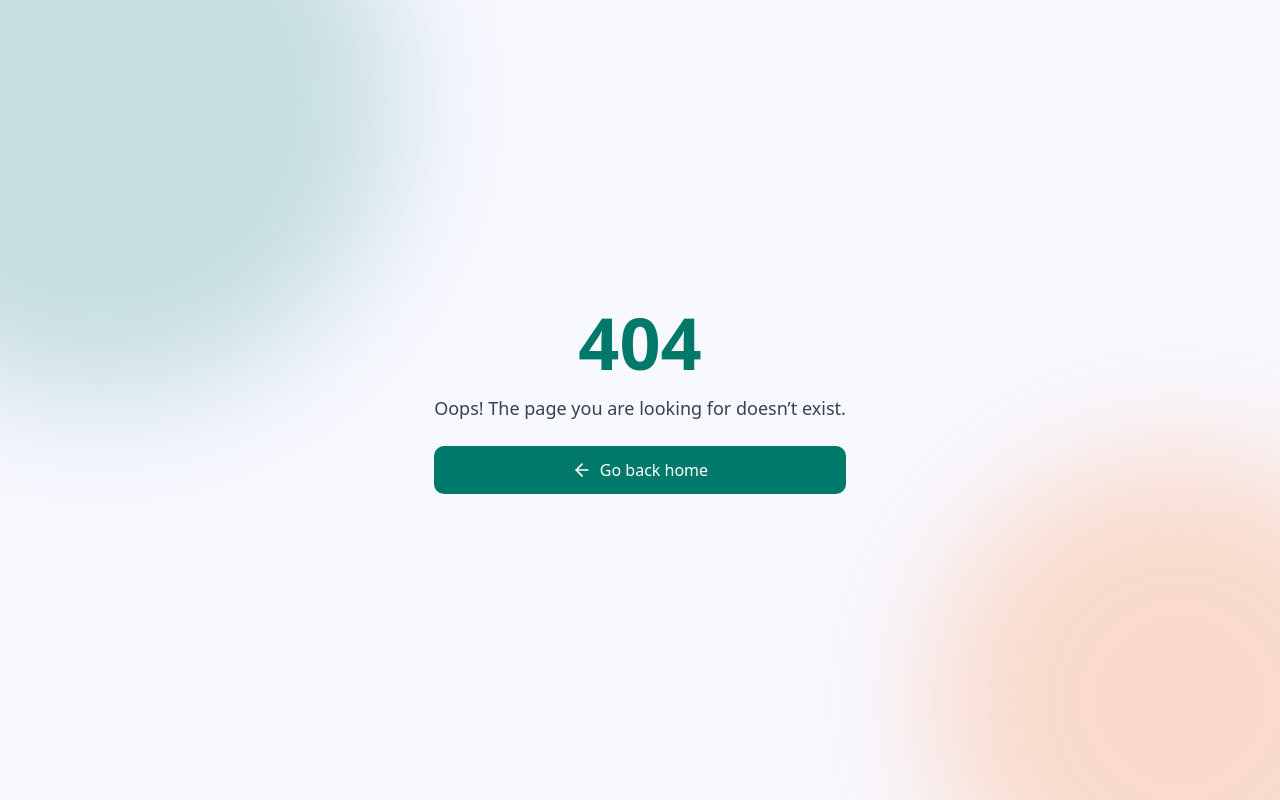
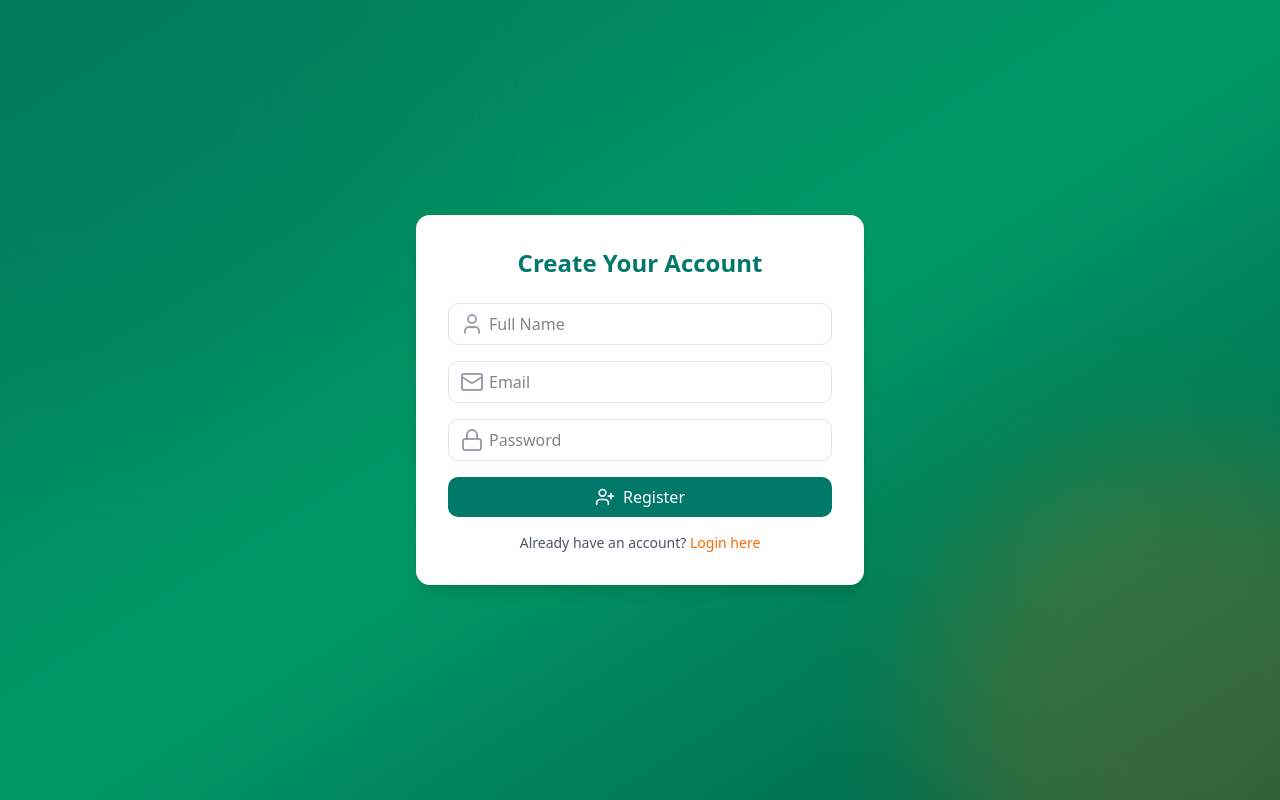
Before and after one commit to liquid-dre/microbank, a Next.js app: page /register in a window 1280 px wide. Before the commit this address had no page. Built offline with nearby package versions, Linux system fonts and the light colour scheme.

Commit message:
feat: Better login page with redirects

```diff
--- a/app/page.tsx
+++ b/app/page.tsx
@@ -1,40 +1,50 @@
-'use client'
+"use client";
 
-import { useState } from 'react'
-import { Mail, Lock, LogIn } from 'lucide-react'
-import { useAuth } from '@/providers/AuthProvider'
-import Link from 'next/link'
+import { useState } from "react";
+import { Mail, Lock, LogIn } from "lucide-react";
+import { useAuth } from "@/providers/AuthProvider";
+import Link from "next/link";
+import { useRouter } from "next/navigation";
 
 export default function LoginPage() {
-  const { login } = useAuth()
-  const [email, setEmail] = useState('')
-  const [password, setPassword] = useState('')
-  const [loading, setLoading] = useState(false)
+	const { login, user } = useAuth();
+	const [email, setEmail] = useState("");
+	const [password, setPassword] = useState("");
+	const [loading, setLoading] = useState(false);
+	const router = useRouter();
 
 	const handleLogin = async (e: React.FormEvent) => {
-    e.preventDefault()
-    setLoading(true)
+		e.preventDefault();
+		setLoading(true);
 		try {
-      await login(email, password)
+			await login(email, password);
+
+			// Redirect based on role
+			if (user?.isAdmin) {
+				router.push("/admin/dashboard");
+			} else {
+				router.push("/dashboard");
+			}
 		} finally {
-      setLoading(false)
+			setLoading(false);
 		}
-  }
+	};
 
 	return (
-    <div className="relative flex min-h-screen items-center justify-center
+		<div
+			className="relative flex min-h-screen items-center justify-center
         bg-gradient-to-br from-emerald-700 via-emerald-600 to-emerald-800 overflow-hidden"
 		>
-
 			{/* Animated Background Blobs */}
 			<div className="absolute -top-32 -left-32 w-[30rem] h-[30rem] bg-emerald-500 rounded-full mix-blend-multiply filter blur-3xl opacity-20 animate-pulse" />
 			<div className="absolute top-40 -right-40 w-[35rem] h-[35rem] bg-yellow-300 rounded-full mix-blend-multiply filter blur-3xl opacity-20 animate-pulse delay-2000" />
 			<div className="absolute bottom-0 left-1/2 w-[40rem] h-[40rem] bg-emerald-300 rounded-full mix-blend-multiply filter blur-3xl opacity-20 animate-pulse delay-1000" />
 
-
 			{/* Card */}
-      <div className="relative z-10 w-full max-w-md
-          bg-white/80 backdrop-blur-xl rounded-2xl shadow-xl p-8 border border-white/20">
+			<div
+				className="relative z-10 w-full max-w-md
+          bg-white/80 backdrop-blur-xl rounded-2xl shadow-xl p-8 border border-white/20"
+			>
 				<h1 className="text-2xl font-bold text-[color:var(--color-primary)] text-center mb-6">
 					Welcome Back
 				</h1>
@@ -76,27 +86,37 @@ export default function LoginPage() {
 						disabled={loading}
 						className="btn-primary flex items-center justify-center gap-2 w-full"
 					>
-            {loading ? 'Logging in...' : (
+						{loading ? (
+							"Logging in..."
+						) : (
 							<>
 								<LogIn className="w-5 h-5" />
 								Login
 							</>
 						)}
 					</button>
-        </form>
 
-        <p className="text-center text-gray-700 mt-4">
-          Don&apos;t have an account?{' '}
+					{/* Bottom Links */}
+					<div className="flex justify-between text-sm mt-2">
 						<Link
 							href="/register"
 							className="relative inline-block text-[color:var(--color-accent)] font-medium group"
 						>
 							Register here
-            <span className="absolute left-0 -bottom-0.5 w-0 h-0.5
-              bg-[color:var(--color-accent)] transition-all duration-300 group-hover:w-full"></span>
+							<span
+								className="absolute left-0 -bottom-0.5 w-0 h-0.5
+                bg-[color:var(--color-accent)] transition-all duration-300 group-hover:w-full"
+							></span>
 						</Link>
-        </p>
+						<Link
+							href="/reset-password"
+							className="text-[color:var(--color-primary)] hover:underline"
+						>
+							Forgot Password?
+						</Link>
+					</div>
+				</form>
 			</div>
 		</div>
-  )
+	);
 }
--- /dev/null
+++ b/app/register/page.tsx
@@ -0,0 +1,120 @@
+"use client";
+
+import { useState } from "react";
+import { motion } from "framer-motion";
+import { Mail, Lock, User, UserPlus } from "lucide-react";
+import Link from "next/link";
+import { toast } from "sonner";
+import { authApi } from "@/lib/api";
+import { useRouter } from "next/navigation";
+import SkeletonBlock from "@/components/layout/SkeletonBlock";
+
+export default function RegisterPage() {
+	const [loading, setLoading] = useState(false);
+	const router = useRouter();
+
+	const handleRegister = async (e: React.FormEvent<HTMLFormElement>) => {
+		e.preventDefault();
+		const formData = new FormData(e.currentTarget);
+		const name = formData.get("name") as string;
+		const email = formData.get("email") as string;
+		const password = formData.get("password") as string;
+
+		try {
+			setLoading(true);
+			await authApi.register(name, email, password);
+			toast.success("Registration successful! Redirecting...");
+			router.push("/");
+		} catch {
+			toast.error("Registration failed. Try again.");
+		} finally {
+			setLoading(false);
+		}
+	};
+
+	return (
+		<motion.div
+			className="flex min-h-screen items-center justify-center  bg-gradient-to-br from-emerald-700 via-emerald-600 to-emerald-800 relative"
+			initial={{ opacity: 0, y: 40 }}
+			animate={{ opacity: 1, y: 0 }}
+			exit={{ opacity: 0, y: -40 }}
+			transition={{ duration: 0.5 }}
+		>
+			{/* Background accents */}
+			<div className="absolute inset-0 overflow-hidden">
+				<div className="absolute w-[600px] h-[600px] bg-[var(--color-primary)] rounded-full blur-3xl opacity-20 top-[-200px] left-[-200px]" />
+				<div className="absolute w-[500px] h-[500px] bg-[var(--color-accent)] rounded-full blur-3xl opacity-20 bottom-[-150px] right-[-150px]" />
+			</div>
+
+			<div className="relative z-10 w-full max-w-md bg-white rounded-xl shadow-lg p-8">
+				<h2 className="text-2xl font-bold text-center mb-6 text-[var(--color-primary)]">
+					Create Your Account
+				</h2>
+
+				<form onSubmit={handleRegister} className="space-y-4">
+					{/* Name Input */}
+					<div className="relative">
+						<User className="absolute left-3 top-1/2 -translate-y-1/2 text-gray-400" />
+						<input
+							name="name"
+							type="text"
+							placeholder="Full Name"
+							required
+							className="w-full pl-10 pr-3 py-2 border rounded-lg focus:outline-none focus:ring-2 focus:ring-[var(--color-primary)]"
+						/>
+					</div>
+
+					{/* Email Input */}
+					<div className="relative">
+						<Mail className="absolute left-3 top-1/2 -translate-y-1/2 text-gray-400" />
+						<input
+							name="email"
+							type="email"
+							placeholder="Email"
+							required
+							className="w-full pl-10 pr-3 py-2 border rounded-lg focus:outline-none focus:ring-2 focus:ring-[var(--color-primary)]"
+						/>
+					</div>
+
+					{/* Password Input */}
+					<div className="relative">
+						<Lock className="absolute left-3 top-1/2 -translate-y-1/2 text-gray-400" />
+						<input
+							name="password"
+							type="password"
+							placeholder="Password"
+							required
+							className="w-full pl-10 pr-3 py-2 border rounded-lg focus:outline-none focus:ring-2 focus:ring-[var(--color-primary)]"
+						/>
+					</div>
+
+					<button
+						type="submit"
+						disabled={loading}
+						className="flex items-center justify-center gap-2 w-full py-2
+                       bg-[var(--color-primary)] hover:bg-[var(--color-accent)]
+                       text-white rounded-lg transition-all duration-300"
+					>
+						{loading ? (
+							<SkeletonBlock rows={3} width="100%" height="40px" />
+						) : (
+							<UserPlus className="w-5 h-5" />
+						)}
+						Register
+					</button>
+				</form>
+
+				<p className="text-center text-gray-600 text-sm mt-4">
+					Already have an account?{" "}
+					<Link
+						href="/"
+						className="relative group font-medium text-[var(--color-accent)]"
+					>
+						Login here
+						<span className="absolute left-0 bottom-0 w-0 h-[2px] bg-[var(--color-accent)] transition-all group-hover:w-full"></span>
+					</Link>
+				</p>
+			</div>
+		</motion.div>
+	);
+}
--- /dev/null
+++ b/app/reset-password/page.tsx
@@ -0,0 +1,87 @@
+'use client'
+
+import { useState } from 'react'
+import { motion } from 'framer-motion'
+import { Mail, Send } from 'lucide-react'
+import Link from 'next/link'
+import { toast } from 'sonner'
+import SkeletonBlock from '@/components/layout/SkeletonBlock'
+
+export default function ResetPasswordPage() {
+  const [loading, setLoading] = useState(false)
+
+  const handleReset = async (e: React.FormEvent<HTMLFormElement>) => {
+    e.preventDefault()
+    const formData = new FormData(e.currentTarget)
+    const email = formData.get('email') as string
+
+    try {
+      setLoading(true)
+      // Simulate request
+      await new Promise((res) => setTimeout(res, 1500))
+      toast.success('Password reset link sent to your email!')
+    } catch {
+      toast.error('Failed to send reset link.')
+    } finally {
+      setLoading(false)
+    }
+  }
+
+  return (
+    <motion.div
+      className="flex min-h-screen items-center justify-center bg-[var(--color-neutral)] relative"
+      initial={{ opacity: 0, y: 40 }}
+      animate={{ opacity: 1, y: 0 }}
+      exit={{ opacity: 0, y: -40 }}
+      transition={{ duration: 0.5 }}
+    >
+      {/* Background Accents */}
+      <div className="absolute inset-0 overflow-hidden">
+        <div className="absolute w-[600px] h-[600px] bg-[var(--color-primary)] rounded-full blur-3xl opacity-20 top-[-200px] left-[-200px]" />
+        <div className="absolute w-[500px] h-[500px] bg-[var(--color-accent)] rounded-full blur-3xl opacity-20 bottom-[-150px] right-[-150px]" />
+      </div>
+
+      <div className="relative z-10 w-full max-w-md bg-white rounded-xl shadow-lg p-8">
+        <h2 className="text-2xl font-bold text-center mb-6 text-[var(--color-primary)]">
+          Reset Password
+        </h2>
+
+        <form onSubmit={handleReset} className="space-y-4">
+          <div className="relative">
+            <Mail className="absolute left-3 top-1/2 -translate-y-1/2 text-gray-400" />
+            <input
+              name="email"
+              type="email"
+              placeholder="Enter your email"
+              required
+              className="w-full pl-10 pr-3 py-2 border rounded-lg focus:outline-none focus:ring-2 focus:ring-[var(--color-accent)]"
+            />
+          </div>
+
+          <button
+            type="submit"
+            disabled={loading}
+            className="flex items-center justify-center gap-2 w-full py-2
+                       bg-[var(--color-primary)] hover:bg-[var(--color-accent)]
+                       text-white rounded-lg transition-all duration-300"
+          >
+            {loading ? (
+              <SkeletonBlock rows={3} width="1.5rem" height="1.5rem" />
+            ) : (
+              <Send className="w-5 h-5" />
+            )}
+            Send Reset Link
+          </button>
+        </form>
+
+        <p className="text-center text-gray-600 text-sm mt-4">
+          Remember your password?{' '}
+          <Link href="/" className="relative group font-medium text-[var(--color-primary)]">
+            Login
+            <span className="absolute left-0 bottom-0 w-0 h-[2px] bg-[var(--color-accent)] transition-all group-hover:w-full"></span>
+          </Link>
+        </p>
+      </div>
+    </motion.div>
+  )
+}
--- /dev/null
+++ b/components/layout/SkeletonBlock.tsx
@@ -0,0 +1,23 @@
+import { Skeleton } from "@/components/ui/skeleton"
+
+export default function SkeletonBlock({
+  rows = 3,
+  width = '100%',
+  height = '1.5rem',
+}: {
+  rows?: number
+  width?: string
+  height?: string
+}) {
+  return (
+    <div className="space-y-2">
+      {Array.from({ length: rows }).map((_, i) => (
+        <Skeleton
+          key={i}
+          className="rounded-md bg-cream/60"
+          style={{ width, height }}
+        />
+      ))}
+    </div>
+  )
+}
--- a/components/ui/SkeletonBlock.tsx
+++ /dev/null
@@ -1,11 +0,0 @@
-import { Skeleton } from "@/components/ui/skeleton"
-
-export function SkeletonBlock({ rows = 3 }: { rows?: number }) {
-  return (
-    <div className="space-y-2">
-      {Array.from({ length: rows }).map((_, i) => (
-        <Skeleton key={i} className="h-6 w-full rounded-md bg-cream/60" />
-      ))}
-    </div>
-  )
-}
```
Lines whose indentation alone changed are shown as unchanged.
